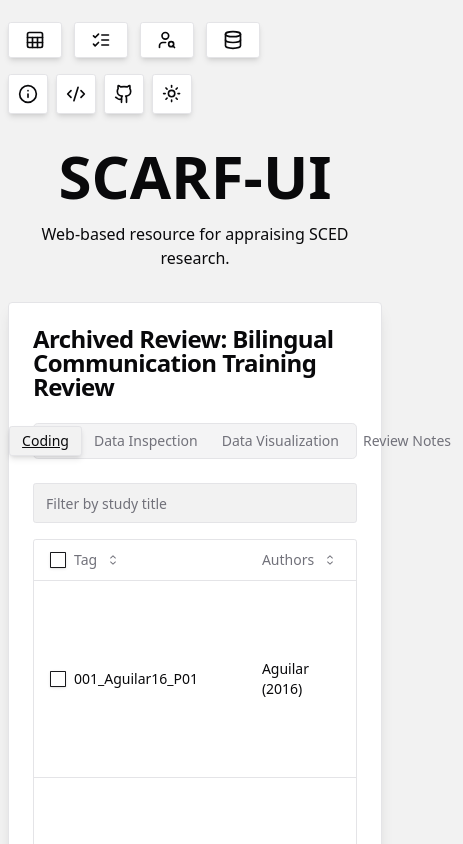
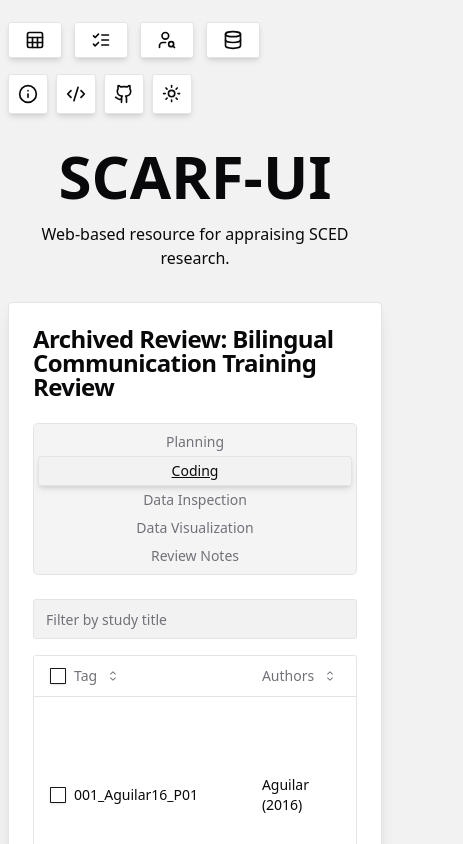
Before and after one commit to miyamot0/scarf-ui-pwa, a React (Vite) app: page /archives/ae189b72-7ae4-40ba-838c-4b6410233a02 in a window 390 px wide. Shown: the top 844 px of the page, 463 px wide, since content can reach past the window. Built offline with nearby package versions, Linux system fonts and the light colour scheme; what tailwindcss-font-inter would draw is missing.

Commit message:
Edit some responsive UI quirks w/ archived view

```diff
--- a/src/pages/archive/home-page-archived.tsx
+++ b/src/pages/archive/home-page-archived.tsx
@@ -68,7 +68,7 @@ export default function HomePageArchived() {
           </CardHeader>
           <CardContent>
             <Tabs value={state.DisplayState} className={cn('w-full flex flex-col gap-y-4')}>
-              <TabsList className="w-full flex flex-row border">
+              <TabsList className="w-full flex flex-wrap md:flex-nowrap flex-row border h-fit">
                 <TabsTrigger
                   value="planning"
                   className="w-full"
```
Also changed, not shown: scripts/README.md, 1 other file (tests, documents, lock files or other folders).
